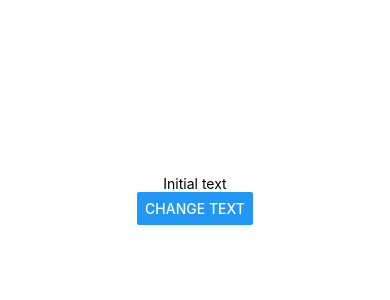
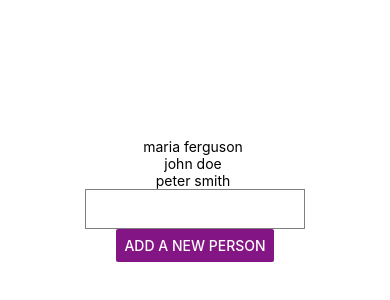
Before and after one commit to juanpchica/TodoReactNative, a React Native app: screen / in a window 390 px wide. Shown: the part 222-522 px from the top of the page. Built offline with nearby package versions, Linux system fonts and the light colour scheme.

Commit message:
New examples and tests added

```diff
--- a/App.js
+++ b/App.js
@@ -1,15 +1,69 @@
 import { StatusBar } from "expo-status-bar";
 import React, { useState } from "react";
-import { Button, StyleSheet, Text, View } from "react-native";
+import {
+  Alert,
+  Button,
+  Image,
+  SafeAreaView,
+  StyleSheet,
+  Text,
+  TextInput,
+  View,
+} from "react-native";
+
+const data = [
+  {
+    id: 1,
+    image: "person-1.jpg",
+    name: "maria ferguson",
+    quote:
+      "Fingerstache umami squid, kinfolk subway tile selvage tumblr man braid viral kombucha gentrify fanny pack raclette pok pok mustache.",
+  },
+  {
+    id: 2,
+    image: "person-2.jpg",
+    name: "john doe",
+    quote:
+      "Gastropub sustainable tousled prism occupy. Viral XOXO roof party brunch actually, chambray listicle microdosing put a bird on it paleo subway tile squid umami.",
+  },
+  {
+    id: 3,
+    image: "person-1.jpg",
+    name: "peter smith",
+    quote:
+      "Drinking vinegar polaroid street art echo park, actually semiotics next level butcher master cleanse hammock flexitarian ethical paleo.",
+  },
+];
 
 export default function App() {
-  const [title, setTitle] = useState("Initial text");
+  const [people, setPeople] = useState(data);
+  const [value, onChangeText] = React.useState("");
+
   return (
-    <View style={styles.container}>
-      <Text>{title}</Text>
-      <Button title="Change text" onPress={() => setTitle("New value")} />
+    <SafeAreaView style={styles.container}>
+      {people.map((person) => {
+        const { id, image, name, quote } = person;
+        return (
+          <View key={id}>
+            <Text>
+              {name} {value}
+            </Text>
+          </View>
+        );
+      })}
+
+      <TextInput
+        style={{ height: 40, borderColor: "gray", borderWidth: 1 }}
+        onChangeText={(text) => onChangeText(text)}
+        value={value}
+      />
+      <Button
+        color="#841584"
+        title="Add a New Person"
+        onPress={() => setPeople([...people, { name: value }])}
+      />
       <StatusBar style="auto" />
-    </View>
+    </SafeAreaView>
   );
 }
 
@@ -20,4 +74,12 @@ const styles = StyleSheet.create({
     alignItems: "center",
     justifyContent: "center",
   },
+  title: {
+    textAlign: "center",
+    marginVertical: 8,
+  },
+  fixToText: {
+    flexDirection: "row",
+    justifyContent: "space-between",
+  },
 });
```
Also changed, not shown: assets/pics/person-1.jpg (added), assets/pics/person-2.jpg (added).
